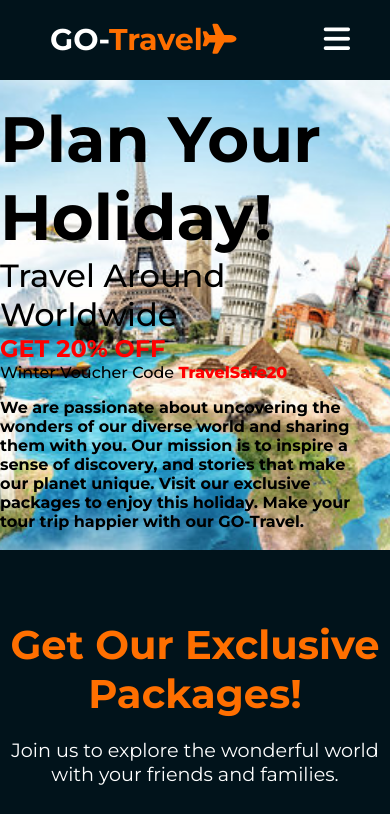
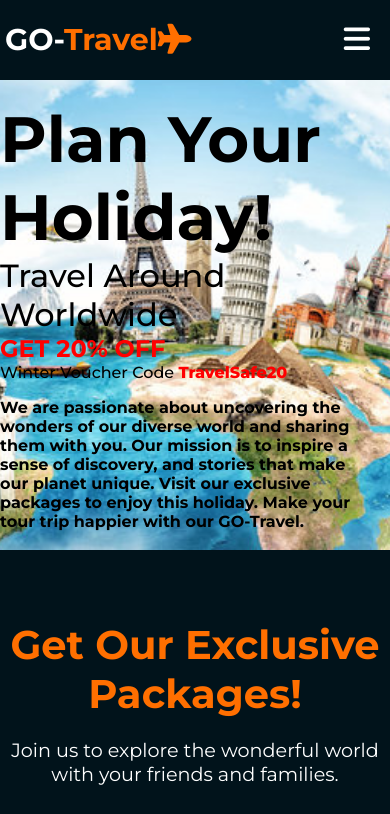
Before and after one commit to Sugumar63/Novanectar-Task-1, a plain HTML site: page index.html in a window 390 px wide. Shown: the top 814 px of the page. Drawn offline with nearby package versions, Linux system fonts and the light colour scheme.

Commit message:
Update styles.css

```diff
--- a/styles.css
+++ b/styles.css
@@ -284,7 +284,6 @@ footer p {
 @media (max-width:950px) {
     label.logo a {
         font-size: 30px;
-        padding-left: 50px;
     }
 
     nav ul li a {
@@ -361,4 +360,12 @@ footer p {
         margin-top: 5rem;
         margin-bottom: 0rem;
     }
+
+    label.logo a{
+        padding: 0 5px;
+    }
+
+    .checkbtn{
+        margin-right: 20px;
+    }
 }
```
